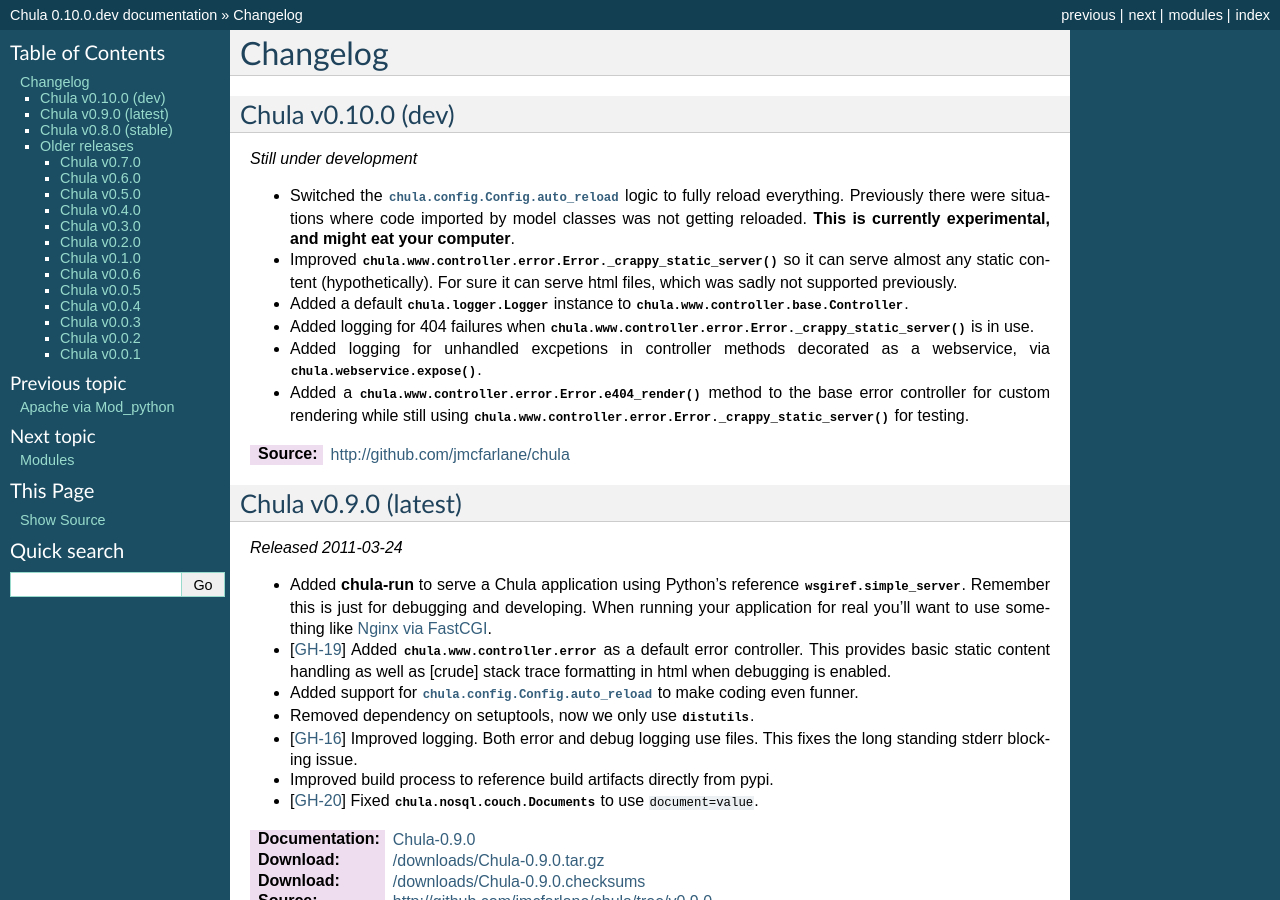
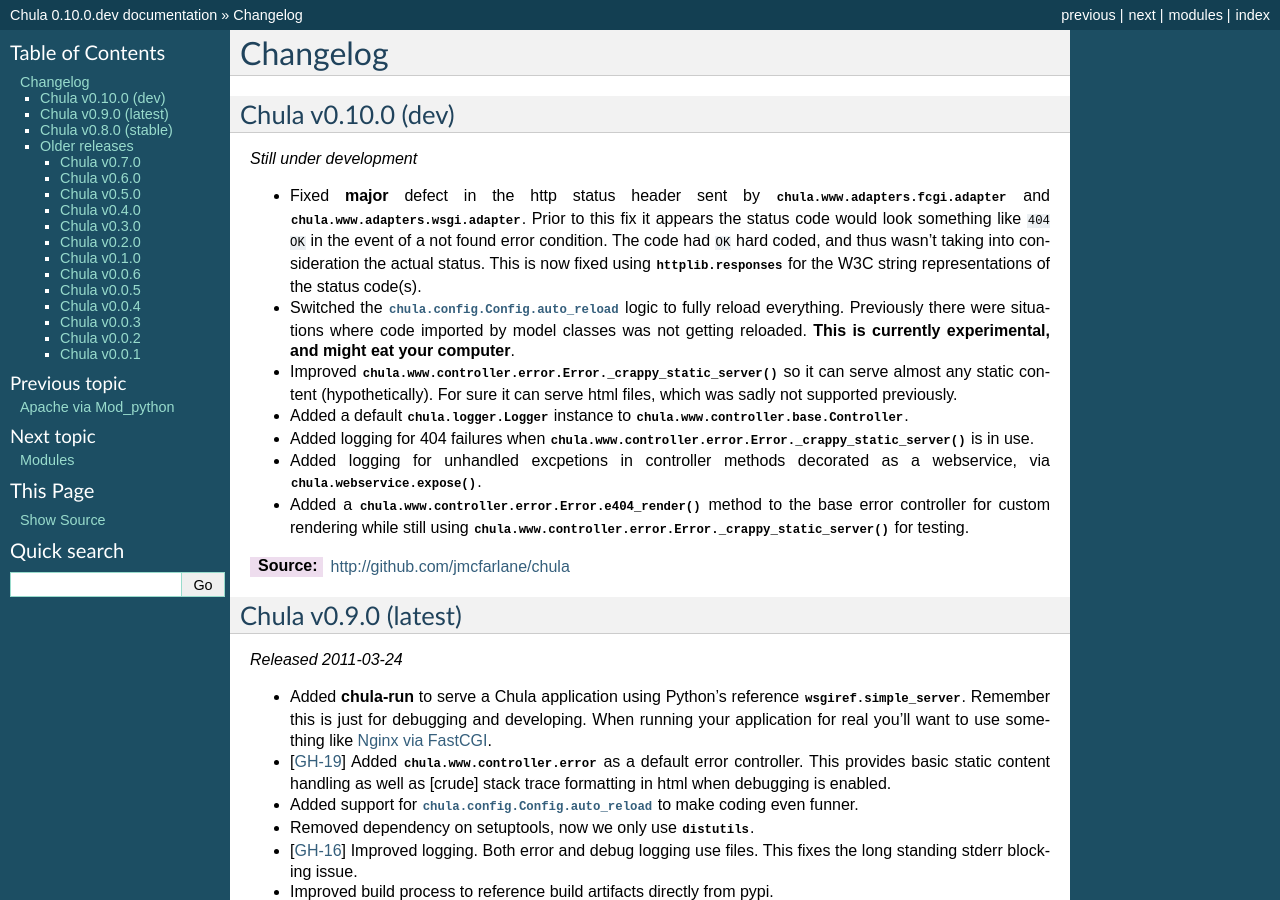
Before and after one commit to jmcfarlane/chula, a Sphinx documentation site: the page built from docs/changelog.rst, in a window 1280 px wide and 900 px high. Built offline with Sphinx 7.4.7, drawn with Linux system fonts in a browser that asks for light colours.

Commit message:
Properly set the W3C str(status) after the int(status)
Not sure how this was never noticed until now.  Thanks Chromium for
taking over "short" http 404 pages, which resulted in a wild goose
chase... which resulted in enough time with curl -v to see this
defect *sigh*

```diff
--- a/docs/changelog.rst
+++ b/docs/changelog.rst
@@ -17,6 +17,14 @@
 
 *Still under development*
 
+- Fixed **major** defect in the http status header sent by
+  :mod:`chula.www.adapters.fcgi.adapter` and
+  :mod:`chula.www.adapters.wsgi.adapter`.  Prior to this fix it
+  appears the status code would look something like ``404 OK`` in the
+  event of a not found error condition.  The code had ``OK`` hard
+  coded, and thus wasn't taking into consideration the actual status.
+  This is now fixed using :attr:`httplib.responses` for the W3C string
+  representations of the status code(s).
 - Switched the :attr:`chula.config.Config.auto_reload` logic to fully
   reload everything.  Previously there were situations where
   code imported by model classes was not getting reloaded.  **This is
```
Also changed, not shown: 2 other files.
